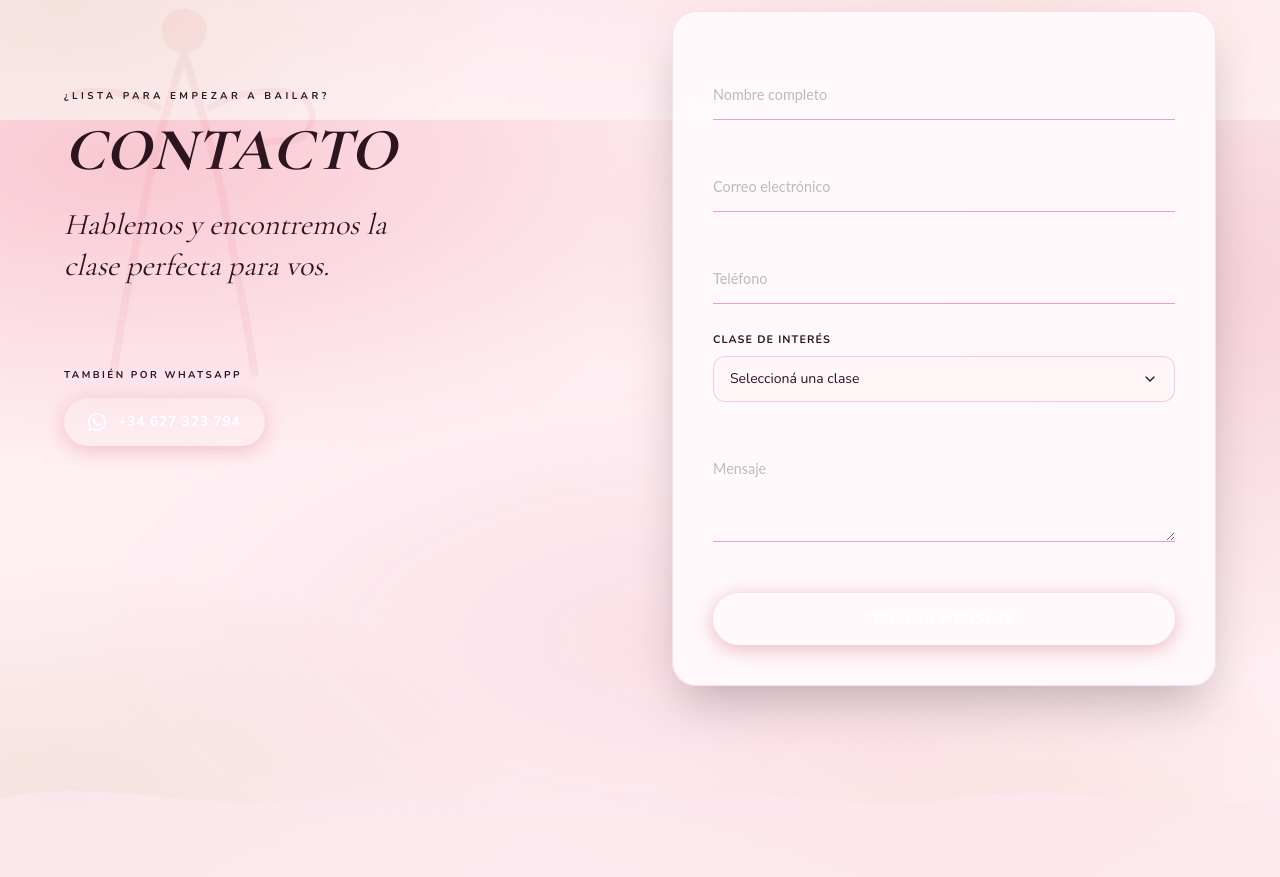
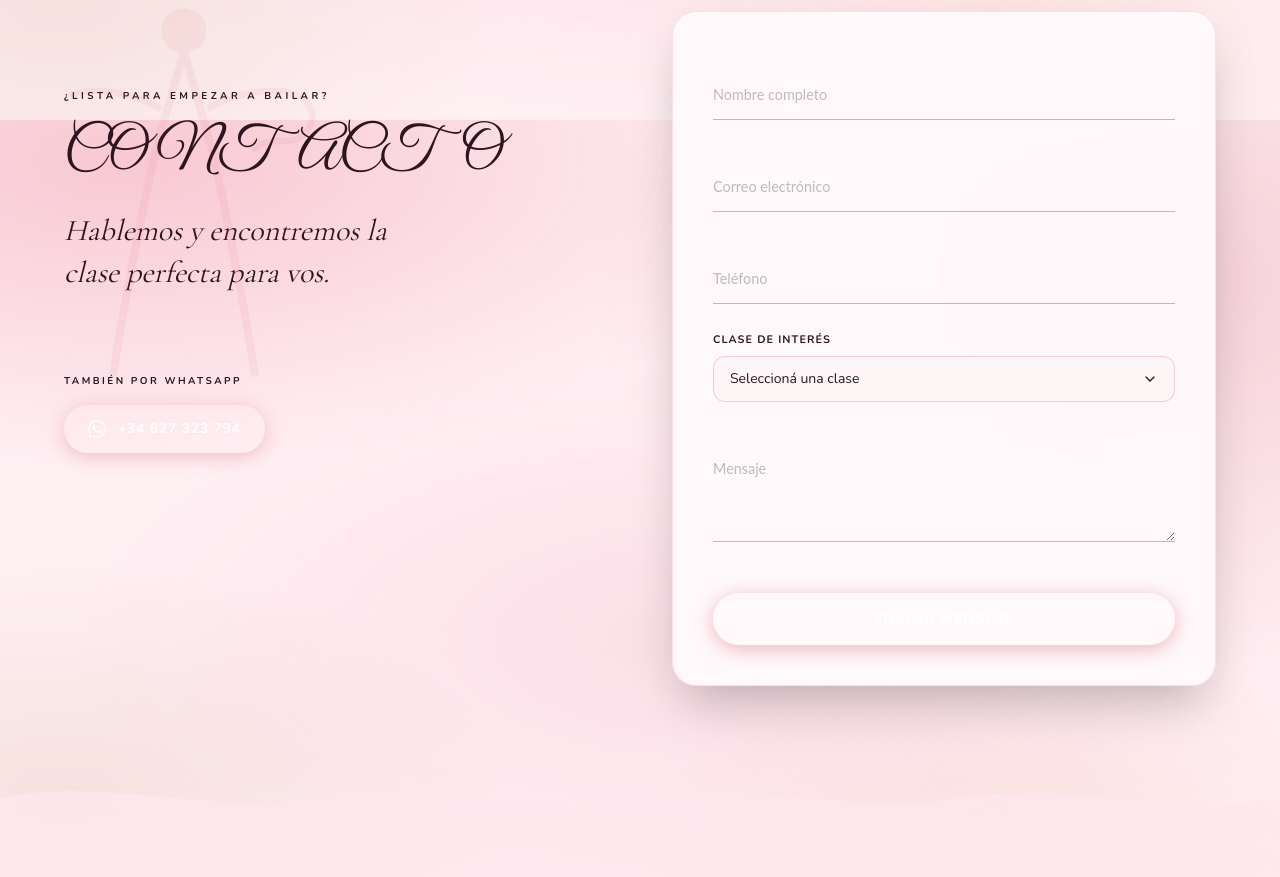
Before and after one commit to vichen12/brune-dance, a Next.js app: page / in a window 1280 px wide. Shown: the part 4680-5557 px from the top of the page. Built offline with nearby package versions, Linux system fonts and the light colour scheme.

Commit message:
Contact title Great Vibes script at readable size

```diff
--- a/src/components/sections/Contact.tsx
+++ b/src/components/sections/Contact.tsx
@@ -116,8 +116,13 @@ export function Contact() {
           </p>
 
           <h2
-            className="font-playfair font-bold italic text-5xl xl:text-6xl leading-none mb-6"
-            style={{ color: "var(--color-primary)" }}
+            className="leading-none mb-6"
+            style={{
+              fontFamily: "var(--font-script)",
+              fontSize: "clamp(2.8rem, 4.5vw, 4.2rem)",
+              color: "var(--color-primary)",
+              lineHeight: 1.15,
+            }}
           >
             {t("contact_title") as string}
           </h2>
```
